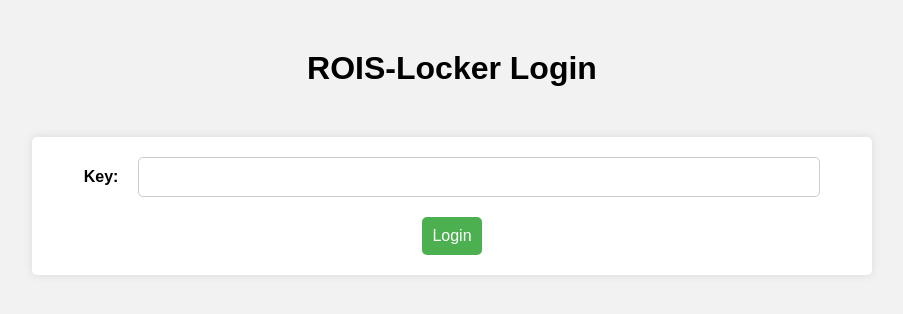
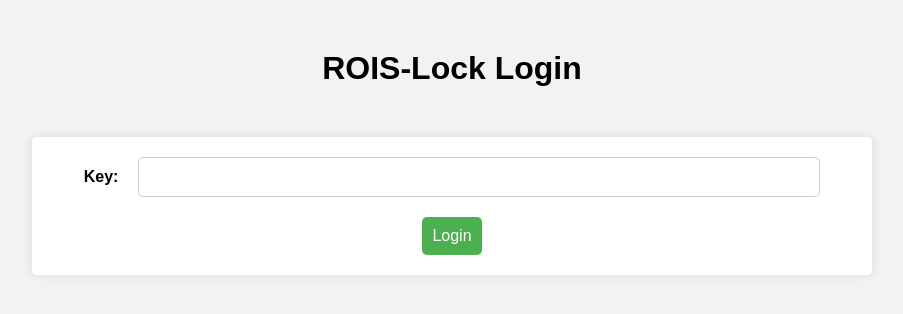
Before and after one commit to N1pes/QR-Code-based-Lock, a Flask app: page / in a window 1280 px wide. Shown: the top 314 px of the page, without its empty margins (188-1091 px from the left). Run offline with Flask 3, Linux system fonts and the light colour scheme.

Commit message:
fix "locker" misspell

```diff
--- a/templates/login.html
+++ b/templates/login.html
@@ -1,7 +1,7 @@
 <!DOCTYPE html>
 <html>
 <head>
-    <title>Login</title>
+    <title>ROIS-Lock Login</title>
     <style>
         body {
             font-family: Arial, sans-serif;
@@ -63,7 +63,7 @@
     </style>
 </head>
 <body>
-    <h1>ROIS-Locker Login</h1>
+    <h1>ROIS-Lock Login</h1>
     <form action="/login" method="POST">
         <label for="key_input">Key:</label>
         <input type="text" id="key_input" name="key">
```
